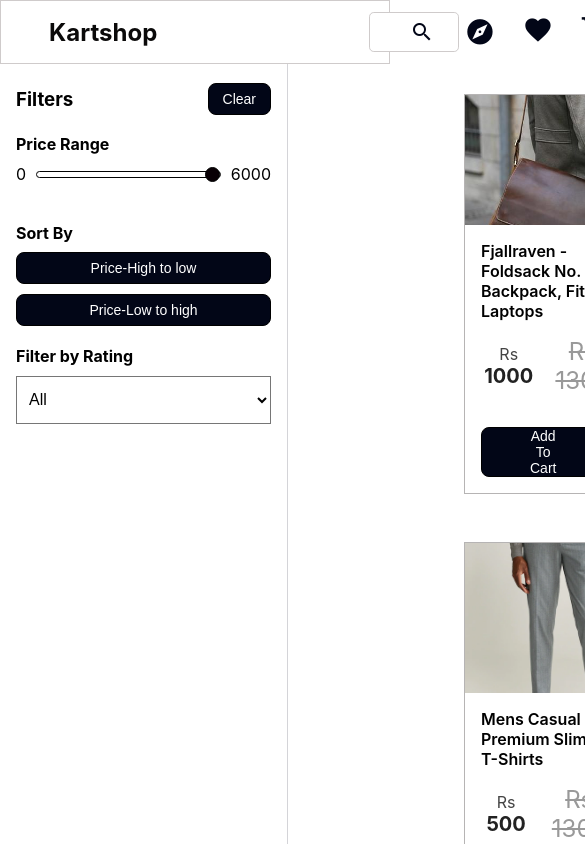
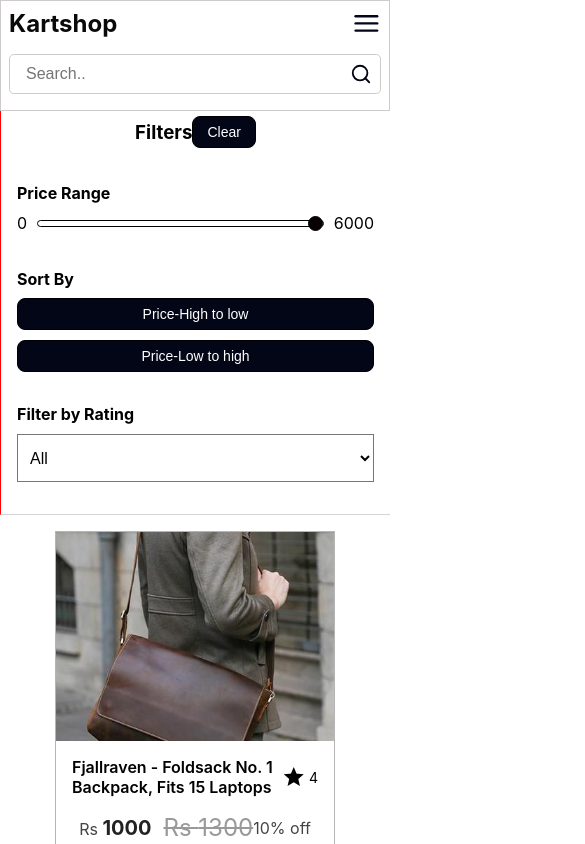
Before and after one commit to RaviPratihast/ecom-kartshop, a React (Create React App) app: page /shop in a window 390 px wide. Shown: the top 844 px of the page, 585 px wide, since content can reach past the window. Built offline with nearby package versions, Linux system fonts and the light colour scheme.

Commit message:
feat: add react-icons dependency and implement responsive mobile menu

```diff
--- a/package.json
+++ b/package.json
@@ -12,6 +12,7 @@
     "@testing-library/user-event": "^13.5.0",
     "react": "^18.2.0",
     "react-dom": "^18.2.0",
+    "react-icons": "^5.5.0",
     "react-router-dom": "^6.14.0",
     "react-scripts": "5.0.1",
     "react-toastify": "^9.1.3",
@@ -42,7 +43,7 @@
     ]
   },
   "devDependencies": {
-    "tailwindcss": "^3.3.2",
-    "@babel/plugin-proposal-private-property-in-object": "x.x.x"
+    "@babel/plugin-proposal-private-property-in-object": "x.x.x",
+    "tailwindcss": "^3.3.2"
   }
 }
--- a/src/App.css
+++ b/src/App.css
@@ -4,19 +4,22 @@
   top: 0;
   width: 100%;
   margin: 0 auto;
-  z-index: 1;
+  z-index: 999; /* Increased z-index to be above filters */
 }
 
 .nav-container {
   width: 100%;
-  height: 4rem;
+  height: auto;
+  min-height: 4rem;
   margin-inline: auto;
   display: flex;
+  flex-wrap: wrap;
   justify-content: space-between;
   align-items: center;
   border: 1px solid rgb(207, 203, 203);
   background-color: white;
   color: var(--secondary-color);
+  padding: 0.5rem 1rem;
 }
 
 .nav-container .nav-left {
@@ -25,8 +28,6 @@
   justify-content: space-between;
   align-items: center;
   margin-left: 0.5em;
-  min-width: 20em;
-  margin-left: 3em;
 }
 
 .nav-container .nav-search {
@@ -39,47 +40,174 @@
   border: 1px solid rgb(207, 203, 203);
   background-color: var(--secondary-color);
 }
+
 .nav-container .nav-search-input {
   border: none;
   outline: none;
   background-color: var(--secondary-color);
   width: 100%;
   height: auto;
-  padding-left: 2em;
-  padding-right: 0.5em;
+  padding-left: 1em;
   font-size: inherit;
 }
+
+.search-icon {
+  color: var(--primary-color);
+  cursor: pointer;
+  font-size: 1.5rem;
+  margin-right: 0.5rem;
+}
+
 .nav-container > .navbar-right {
   display: flex;
   align-items: center;
   justify-content: space-between;
   gap: 1rem;
   height: 2.5em;
-  margin-right: 2.5rem;
 }
-.search-icon {
-  color: var(--primary-color);
-  cursor: pointer;
-  padding-right: 1em;
-}
+
 .icon {
   color: var(--primary-color);
   cursor: pointer;
-  font-size: 1.9rem;
+  font-size: 1.5rem;
 }
+
 .nav-login-logout {
   cursor: pointer;
 }
+
 .icon-container {
   position: relative;
+  display: flex;
+  align-items: center;
 }
+
 .badge {
   position: absolute;
   top: -0.6em;
-  right: -0.5em;
+  right: -0.8em;
   background-color: var(--red-color);
   color: var(--secondary-color);
   padding: 0.2em 0.6em;
   border-radius: 50%;
   font-size: 0.6em;
 }
+
+.hamburger-menu {
+  display: none;
+  cursor: pointer;
+  margin-left: 1rem;
+}
+
+.mobile-menu {
+  display: none;
+}
+
+/* Media Queries for Responsive Design */
+@media screen and (max-width: 1024px) {
+  .nav-container .nav-search {
+    width: 25em;
+  }
+}
+
+@media screen and (max-width: 768px) {
+  .nav-container {
+    padding: 0.5rem 1rem;
+  }
+
+  .nav-container .nav-left {
+    min-width: auto;
+    margin-left: 0;
+  }
+
+  .nav-container .nav-search {
+    width: 100%;
+    max-width: 25em;
+    margin: 0 1rem;
+  }
+
+  .navbar-right {
+    display: none !important;
+  }
+
+  .hamburger-menu {
+    display: flex;
+    align-items: center;
+  }
+
+  .hamburger-menu .icon {
+    font-size: 1.8rem;
+  }
+
+  .mobile-menu {
+    display: none;
+    position: fixed;
+    top: 4rem;
+    right: 0;
+    background: white;
+    width: 200px;
+    padding: 1rem;
+    border-left: 1px solid rgb(207, 203, 203);
+    border-bottom: 1px solid rgb(207, 203, 203);
+    z-index: 998;
+    box-shadow: -2px 2px 5px rgba(0, 0, 0, 0.1);
+  }
+
+  .mobile-menu.active {
+    display: flex;
+    flex-direction: column;
+    gap: 1rem;
+  }
+
+  .mobile-menu a {
+    display: flex;
+    align-items: center;
+    gap: 0.8rem;
+    padding: 0.8rem;
+    color: var(--primary-color);
+    text-decoration: none;
+    border-radius: 4px;
+  }
+
+  .mobile-menu a:hover {
+    background-color: #f5f5f5;
+  }
+
+  .mobile-menu .icon-container {
+    margin-right: 0.5rem;
+  }
+
+  .mobile-menu .nav-login-logout {
+    display: flex;
+    align-items: center;
+    gap: 0.8rem;
+    padding: 0.8rem;
+    border-radius: 4px;
+  }
+
+  .mobile-menu .nav-login-logout:hover {
+    background-color: #f5f5f5;
+  }
+}
+
+@media screen and (max-width: 576px) {
+  .nav-container {
+    flex-wrap: wrap;
+    padding: 0.5rem;
+    gap: 0.5rem;
+  }
+
+  .nav-container .nav-left {
+    width: auto;
+  }
+
+  .nav-container .nav-search {
+    order: 3;
+    margin: 0.5rem 0;
+    width: 100%;
+  }
+
+  .hamburger-menu {
+    margin-left: auto;
+  }
+}
--- a/src/App.js
+++ b/src/App.js
@@ -21,6 +21,15 @@ import { useProduct } from "./context/ecom-context";
 import { ToastContainer, toast } from "react-toastify";
 import "react-toastify/dist/ReactToastify.css";
 import RequiresAuth from "./requiresAuth";
+import { FiMenu, FiX } from "react-icons/fi";
+import {
+  FiShoppingCart,
+  FiHeart,
+  FiCompass,
+  FiSearch,
+  FiLogIn,
+  FiLogOut,
+} from "react-icons/fi";
 
 function App() {
   const { state, dispatch } = useProduct();
@@ -28,6 +37,7 @@ function App() {
   const navigate = useNavigate();
   const location = useLocation();
   const [search, setSearch] = useState("");
+  const [isMobileMenuOpen, setIsMobileMenuOpen] = useState(false);
 
   const isHome = location.pathname === "/shop";
   const isLandingPage = location.pathname === "/";
@@ -54,13 +64,17 @@ function App() {
     dispatch({ type: "SEARCH", payload: search });
   }
 
-  function handleLoginLogout(event) {
-    if (event.target.innerHTML === "logout") {
+  function handleLoginLogout() {
+    if (stateAuth.loggedIn) {
+      // Clear cart and wishlist if it's a guest user
+      if (stateAuth.isGuestUser) {
+        dispatch({ type: "CLEAR_CART" });
+        dispatch({ type: "REMOVE_ALL_FROM_WISHLIST" });
+      }
       dispatchAuth({ type: "USER_LOGOUT" });
-      navigate("/login");
-      toast.success("Logged Out");
-    }
-    if (event.target.innerHTML === "login") {
+      navigate("/");
+      toast.success("Logged Out Successfully");
+    } else {
       navigate("/login");
     }
   }
@@ -80,12 +94,10 @@ function App() {
                 value={search}
                 onChange={(event) => handleSearchInput(event)}
               />
-              <i
-                className="material-icons search-icon"
+              <FiSearch
+                className="search-icon"
                 onClick={() => handleSearchClick()}
-              >
-                search
-              </i>
+              />
             </div>
           )}
 
@@ -93,23 +105,19 @@ function App() {
             {!isLandingPage && (
               <>
                 <NavLink style={getActiveStyle} to="/shop">
-                  <i className="material-icons icon">explore</i>
+                  <FiCompass className="icon" />
                 </NavLink>
                 <NavLink style={getActiveStyle} to="/wishlist">
                   <div className="icon-container">
-                    <i className="material-icons icon">favorite</i>
+                    <FiHeart className="icon" />
                     {state.wishlist.length !== 0 && (
-                      <div className="badge">
-                        {state.wishlist.length}
-                      </div>
+                      <div className="badge">{state.wishlist.length}</div>
                     )}
                   </div>
                 </NavLink>
                 <NavLink style={getActiveStyle} to="/cart">
                   <div className="icon-container">
-                    <i className="material-icons icon-shop icon">
-                      shopping_cart
-                    </i>
+                    <FiShoppingCart className="icon" />
                     {state.cart.length !== 0 && (
                       <div className="badge">{state.cart.length}</div>
                     )}
@@ -117,16 +125,77 @@ function App() {
                 </NavLink>
               </>
             )}
-            <div
-              className="nav-login-logout"
-              onClick={(event) => handleLoginLogout(event)}
-            >
+            <div className="nav-login-logout" onClick={handleLoginLogout}>
               {stateAuth.loggedIn ? (
-                <i className="material-icons icon">logout</i>
+                <FiLogOut className="icon" />
               ) : (
-                <i className="material-icons icon">login</i>
+                <FiLogIn className="icon" />
               )}
             </div>
+          </div>
+
+          {/* Hamburger Menu Icon */}
+          <div
+            className="hamburger-menu"
+            onClick={() => setIsMobileMenuOpen(!isMobileMenuOpen)}
+          >
+            {isMobileMenuOpen ? (
+              <FiX className="icon" />
+            ) : (
+              <FiMenu className="icon" />
+            )}
+          </div>
+
+          {/* Mobile Menu */}
+          <div className={`mobile-menu ${isMobileMenuOpen ? "active" : ""}`}>
+            {!isLandingPage && (
+              <>
+                <NavLink to="/shop" onClick={() => setIsMobileMenuOpen(false)}>
+                  <FiCompass className="icon" />
+                  <span>Explore</span>
+                </NavLink>
+                <NavLink
+                  to="/wishlist"
+                  onClick={() => setIsMobileMenuOpen(false)}
+                >
+                  <div className="icon-container">
+                    <FiHeart className="icon" />
+                    {state.wishlist.length !== 0 && (
+                      <div className="badge">{state.wishlist.length}</div>
+                    )}
+                  </div>
+                  <span>Wishlist</span>
+                </NavLink>
+                <NavLink to="/cart" onClick={() => setIsMobileMenuOpen(false)}>
+                  <div className="icon-container">
+                    <FiShoppingCart className="icon" />
+                    {state.cart.length !== 0 && (
+                      <div className="badge">{state.cart.length}</div>
+                    )}
+                  </div>
+                  <span>Cart</span>
+                </NavLink>
+                <div
+                  className="nav-login-logout"
+                  onClick={() => {
+                    handleLoginLogout();
+                    setIsMobileMenuOpen(false);
+                  }}
+                >
+                  {stateAuth.loggedIn ? (
+                    <>
+                      <FiLogOut className="icon" />
+                      <span>Logout</span>
+                    </>
+                  ) : (
+                    <>
+                      <FiLogIn className="icon" />
+                      <span>Login</span>
+                    </>
+                  )}
+                </div>
+              </>
+            )}
           </div>
         </div>
       </nav>
--- a/src/context/auth-context.js
+++ b/src/context/auth-context.js
@@ -5,6 +5,7 @@ const useAuth = () => useContext(AuthContext);
 
 const initialState = {
   loggedIn: false,
+  isGuestUser: false,
   users: [
     { user: "Ravi", password: "123" },
     { user: "a", password: "1" },
--- a/src/import.css
+++ b/src/import.css
@@ -1,5 +1,6 @@
 @import url(/src/reset.css);
 @import url(/src/colors.css);
+@import url(/src/responsive.css);
 @import url(../src/components/button/button.css);
 @import url(/src/components/card/card.css);
 @import url(/src/pages/home-page/home.css);
--- a/src/pages/shop-page/shop.css
+++ b/src/pages/shop-page/shop.css
@@ -1,9 +1,10 @@
 .filter-product-container {
   display: flex;
   margin-top: 5em;
+}
 
-}
 .filters-container {
+  border: 1px solid red;
   display: flex;
   flex-direction: column;
   height: 100%;
@@ -13,6 +14,8 @@
   left: 0;
   top: 4rem;
   border-right: 1px solid var(--grey-color);
+  background-color: white;
+  z-index: 99;
 }
 
 .filters-container > .price-filter,
@@ -158,3 +161,77 @@ select {
 .card-button-wishlist:hover {
   border: 1px solid black;
 }
+
+/* Media Queries for Mobile Responsive Design */
+@media screen and (max-width: 1024px) {
+  .filters-container {
+    width: 16em;
+  }
+
+  .products-container {
+    margin-left: 20rem;
+  }
+}
+
+@media screen and (max-width: 768px) {
+  .filter-product-container {
+    flex-direction: column;
+    margin-top: 6em;
+  }
+
+  .filters-container {
+    position: relative;
+    width: 100%;
+    top: 0;
+    left: 0;
+    border-right: none;
+    border-bottom: 1px solid var(--grey-color);
+    padding: 1rem 2rem;
+  }
+
+  .products-container {
+    margin: 1rem auto;
+    padding: 0 1rem;
+    margin-left: 0;
+    justify-content: center;
+  }
+
+  .filters {
+    max-width: 600px;
+    margin: 0 auto;
+  }
+
+  .price-filter,
+  .sort-filter,
+  .rating-filter-container {
+    margin: 1rem 0;
+  }
+
+  .heading-filters {
+    margin-bottom: 1rem;
+  }
+
+  .sort-filter-button-container {
+    display: flex;
+    flex-direction: row;
+    gap: 1rem;
+  }
+
+  .sort-filter-button-container button {
+    flex: 1;
+  }
+}
+
+@media screen and (max-width: 576px) {
+  .filters-container {
+    padding: 1rem;
+  }
+
+  .products-container {
+    gap: 2em;
+  }
+
+  .sort-filter-button-container {
+    flex-direction: column;
+  }
+}
--- a/src/reducers/reducer.js
+++ b/src/reducers/reducer.js
@@ -78,6 +78,11 @@ export function reducer(state, action) {
         wishlist: state.wishlist.filter(
           (wishlistItem) => wishlistItem.id !== action.payload
         ),
+      };
+    case "REMOVE_ALL_FROM_WISHLIST":
+      return {
+        ...state,
+        wishlist: [],
       };
 
     case "HIGH_TO_LOW":
```
Also changed, not shown: src/reducers/authenticationReducer.js (+6 -4 lines), src/responsive.css (added, +118 -0 lines), 1 other file (tests, documents, lock files or other folders).
